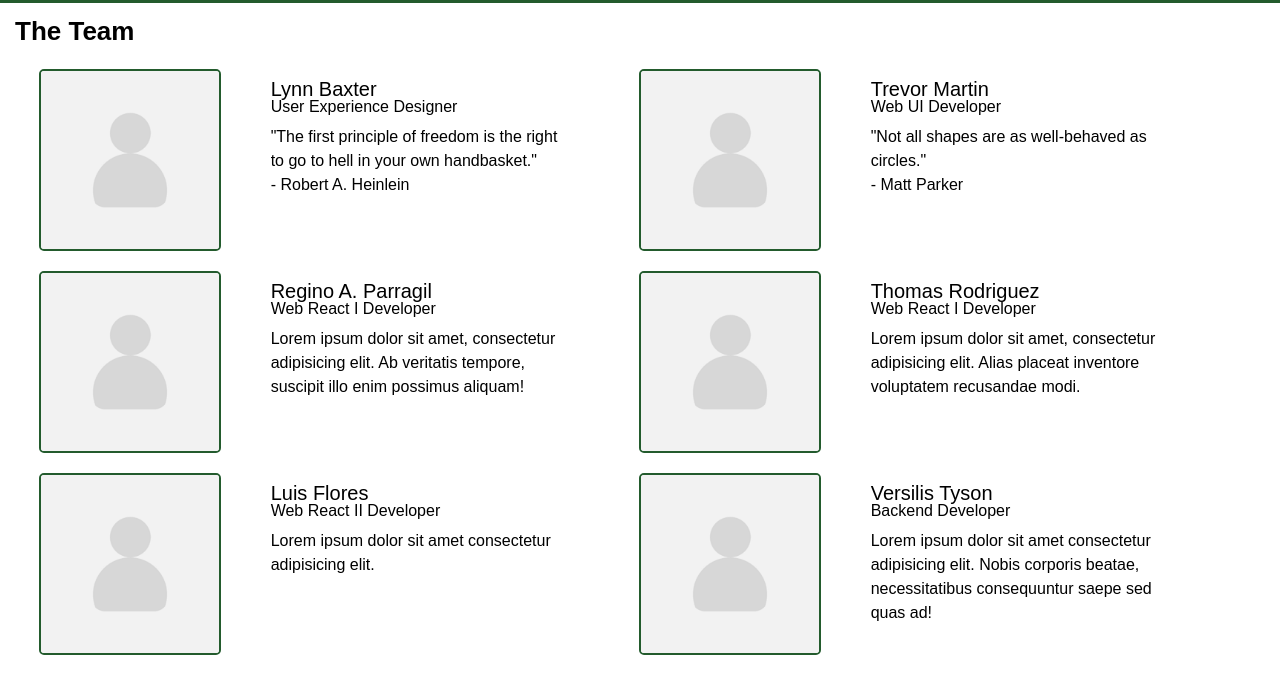
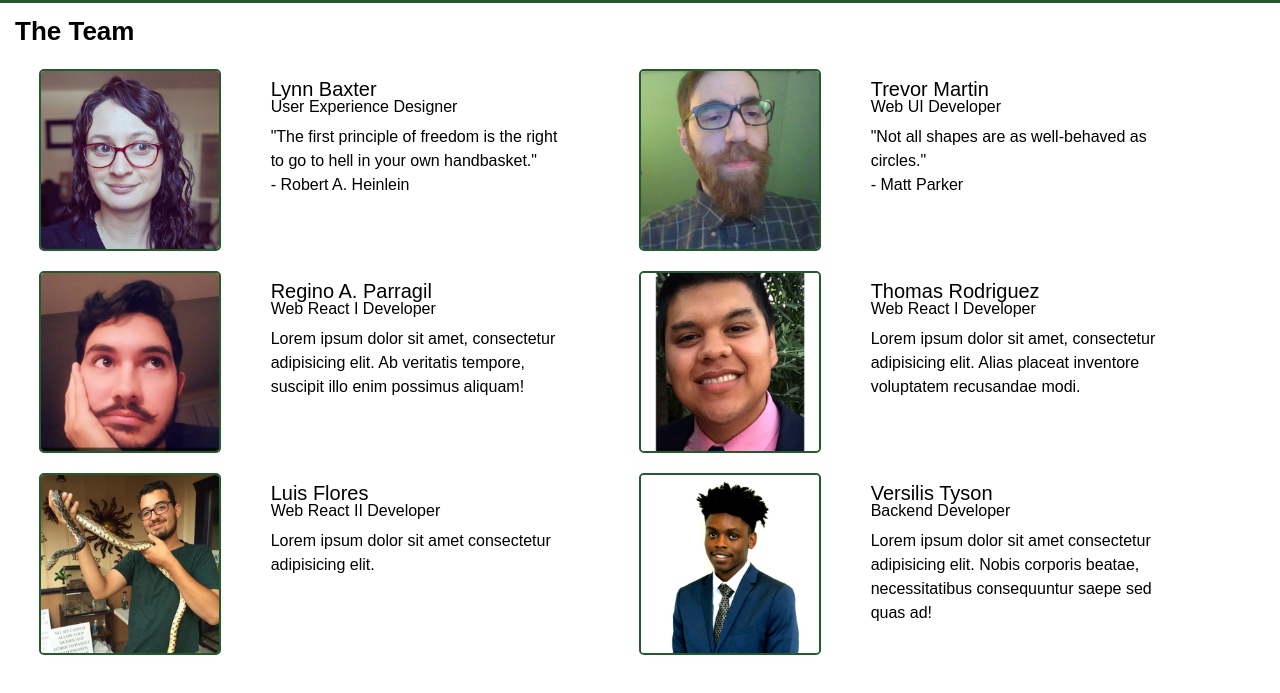
Before and after one commit to Build-weekWMyPlants/Marketing-page, a plain HTML site: page about.html in a window 1280 px wide. Shown: the part 67-760 px from the top of the page. Drawn offline with Linux system fonts and the light colour scheme; a web font is replaced by a local one.

Commit message:
team photos

```diff
--- a/about.html
+++ b/about.html
@@ -18,7 +18,7 @@
             <div class="dev-team">
                 <div class="teammate1">
                     <div class="mate-img">
-                        <img src="img/team/empty-avatar-240.png" alt="a portrait of Lynn Baxter." class="mate-portrait" />
+                        <img src="img/team/lynn.jpeg" alt="a portrait of Lynn Baxter." class="mate-portrait" />
                     </div>
                     <div class="mate-text">
                         <h3 class="mate-name">Lynn Baxter</h3>
@@ -28,7 +28,7 @@
                 </div>
                 <div class="teammate2">
                     <div class="mate-img">
-                        <img src="img/team/empty-avatar-240.png" alt="a portrait of Trevor Martin." class="mate-portrait" />
+                        <img src="img/team/trevor.png" alt="a portrait of Trevor Martin." class="mate-portrait" />
                     </div>
                     <div class="mate-text">
                         <h3 class="mate-name">Trevor Martin</h3>
@@ -38,7 +38,7 @@
                 </div>
                 <div class="teammate1">
                     <div class="mate-img">
-                        <img src="img/team/empty-avatar-240.png" alt="a portrait of Regino A. Parragil" class="mate-portrait" />
+                        <img src="img/team/regino.jpeg" alt="a portrait of Regino A. Parragil" class="mate-portrait" />
                     </div>
                     <div class="mate-text">
                         <h3 class="mate-name">Regino A. Parragil</h3>
@@ -48,7 +48,7 @@
                 </div>
                 <div class="teammate2">
                     <div class="mate-img">
-                        <img src="img/team/empty-avatar-240.png" alt="a portrait of Thomas Rodriguez" class="mate-portrait" />
+                        <img src="img/team/thomas.png" alt="a portrait of Thomas Rodriguez" class="mate-portrait" />
                     </div>
                     <div class="mate-text">
                         <h3 class="mate-name">Thomas Rodriguez</h3>
@@ -58,7 +58,7 @@
                 </div>
                 <div class="teammate1">
                     <div class="mate-img">
-                        <img src="img/team/empty-avatar-240.png" alt="a portrait of Versilis Tyson" class="mate-portrait" />
+                        <img src="img/team/luis.jpeg" alt="a portrait of Versilis Tyson" class="mate-portrait" />
                     </div>
                     <div class="mate-text">
                         <h3 class="mate-name">Luis Flores</h3>
@@ -68,7 +68,7 @@
                 </div>
                 <div class="teammate2">
                     <div class="mate-img">
-                        <img src="img/team/empty-avatar-240.png" alt="a portrait of Versilis Tyson" class="mate-portrait" />
+                        <img src="img/team/versilis.png" alt="a portrait of Versilis Tyson" class="mate-portrait" />
                     </div>
                     <div class="mate-text">
                         <h3 class="mate-name">Versilis Tyson</h3>
```
Also changed, not shown: img/team/luis.jpeg (added), img/team/lynn.jpeg (added), img/team/regino.jpeg (added), img/team/thomas.png (added), img/team/trevor.png (added), img/team/versilis.png (added).
